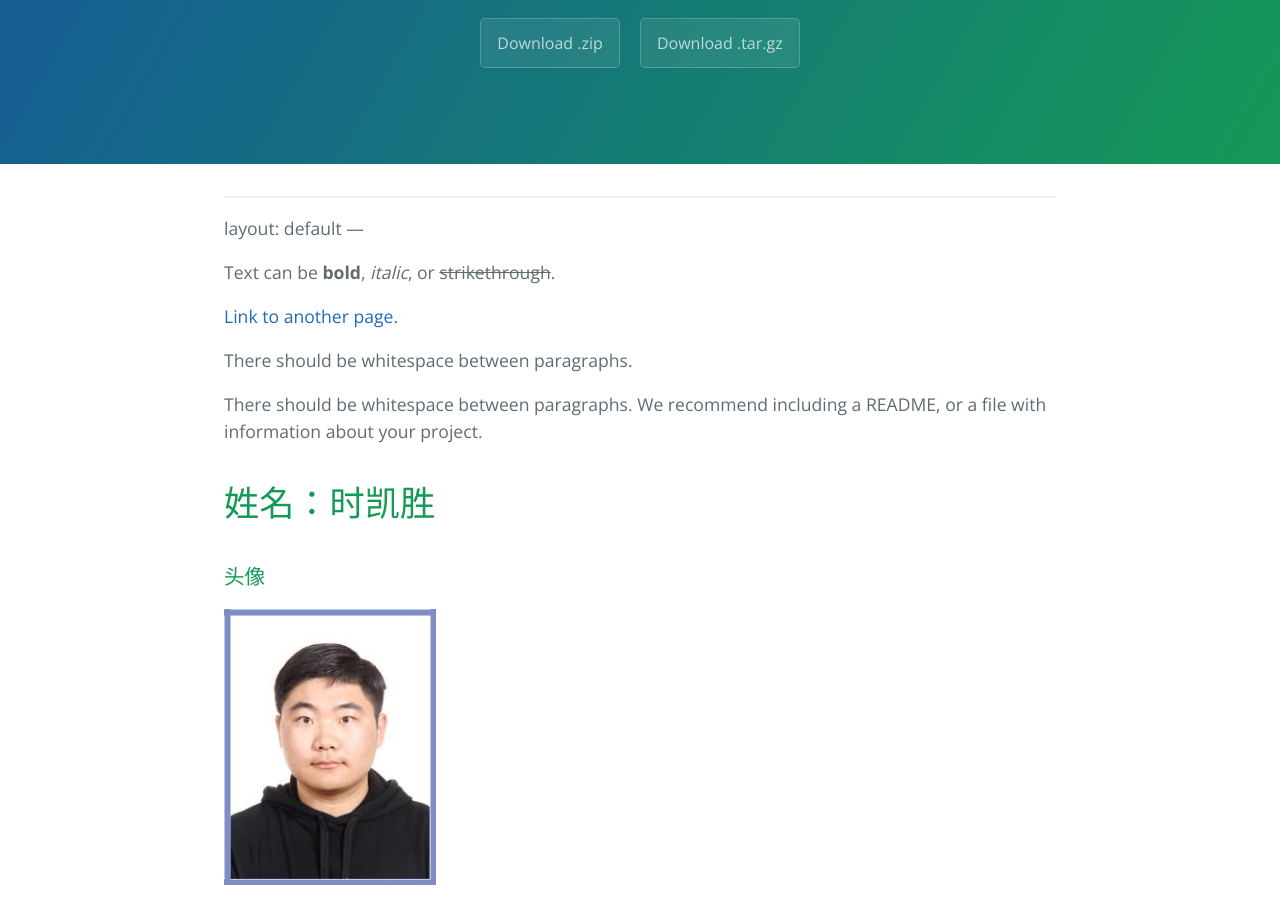
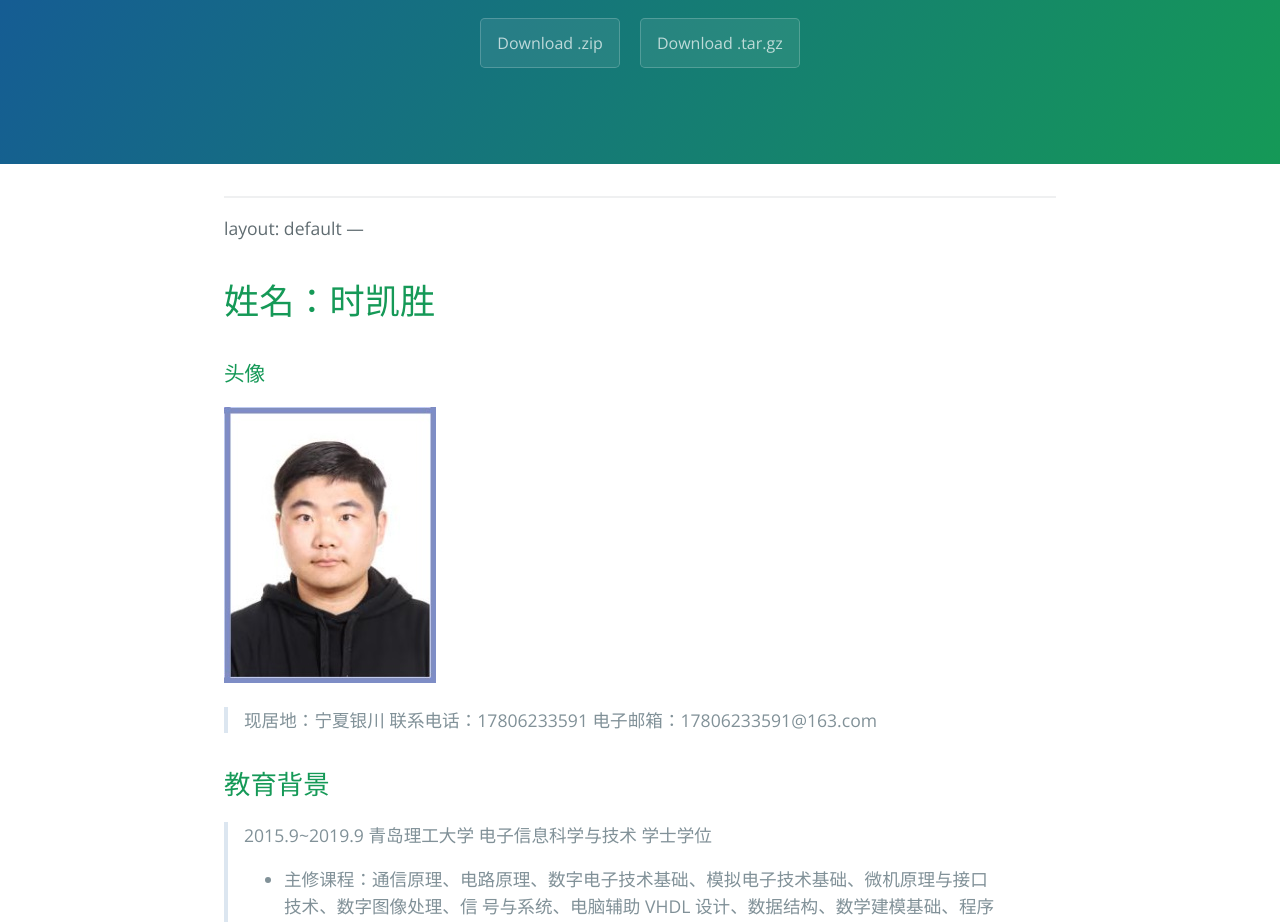
Before and after one commit to calvinee/calvinee.github.io, a Jekyll site: the page built from index.md, in a window 1280 px wide and 1400 px high, scrolled down 219 px. Shown: the top 922 px of the window. Built offline with Jekyll 4.4.1, drawn with Linux system fonts in a browser that asks for light colours; our own code applies the rules of GitHub Pages for plain Markdown files; some of the changed text lies outside the part shown.

Commit message:
Update index.md

```diff
--- a/index.md
+++ b/index.md
@@ -2,28 +2,12 @@
 ---
 layout: default
 ---
-
-Text can be **bold**, _italic_, or ~~strikethrough~~.
-
-[Link to another page](./another-page.html).
-
-There should be whitespace between paragraphs.
-
-There should be whitespace between paragraphs. We recommend including a README, or a file with information about your project.
 
 # 姓名：时凯胜
 
 ### 头像
 
 ![时凯胜](https://calvinee.github.io/images/personal/face.jpg)
-
-### Small image
-
-![Octocat](https://github.githubassets.com/images/icons/emoji/octocat.png)
-
-### Large image
-
-![Branching](https://guides.github.com/activities/hello-world/branching.png)
 
 > 现居地：宁夏银川
 > 联系电话：17806233591
```
